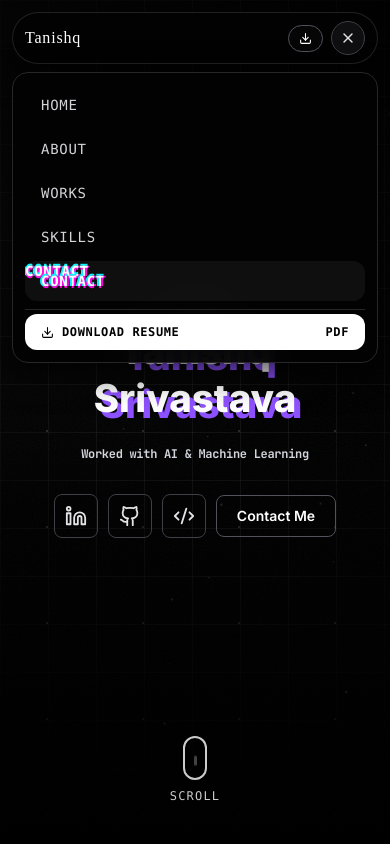
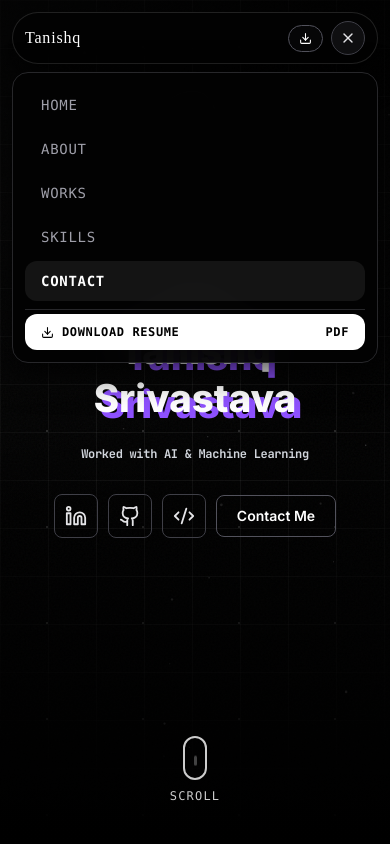
Before and after one commit to tanqdev/PortFolio, a React (Vite) app: page / in a window 390 px wide. Both pictures are taken after a click on the button "Toggle navigation menu". Shown: the top 844 px of the page. Built offline with nearby package versions, Linux system fonts and the light colour scheme; a web font is replaced by a local one.

Commit message:
fix(mobile): remove glitch overlay from mobile nav dropdown items

```diff
--- a/src/layouts/Navbar.jsx
+++ b/src/layouts/Navbar.jsx
@@ -129,12 +129,11 @@ const Navbar = () => {
                     <a
                       href={link.href}
                       onClick={() => setMobileMenuOpen(false)}
-                      className={`glitch-link block py-2.5 px-4 text-sm font-mono uppercase tracking-wider rounded-xl transition-colors ${
+                      className={`block py-2.5 px-4 text-sm font-mono uppercase tracking-wider rounded-xl transition-colors ${
                         isActive
-                          ? "active font-bold bg-white/[0.05]"
-                          : "text-zinc-300 hover:text-white hover:bg-zinc-900/60"
+                          ? "text-white font-bold bg-white/[0.07]"
+                          : "text-zinc-400 hover:text-white hover:bg-zinc-900/60"
                       }`}
-                      data-text={link.name}
                     >
                       {link.name}
                     </a>
```
